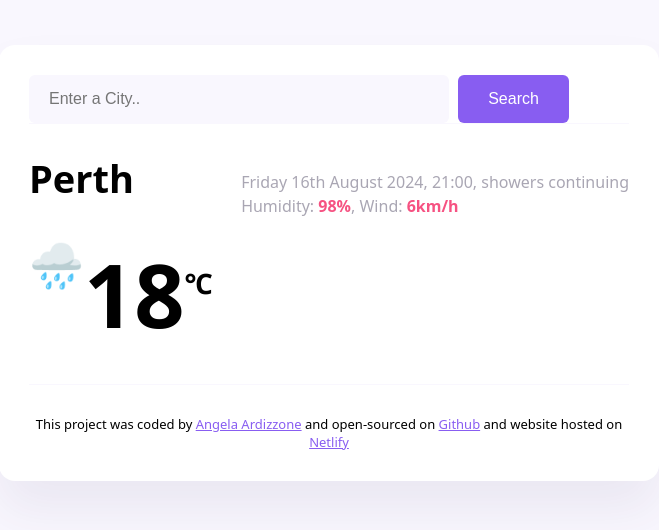
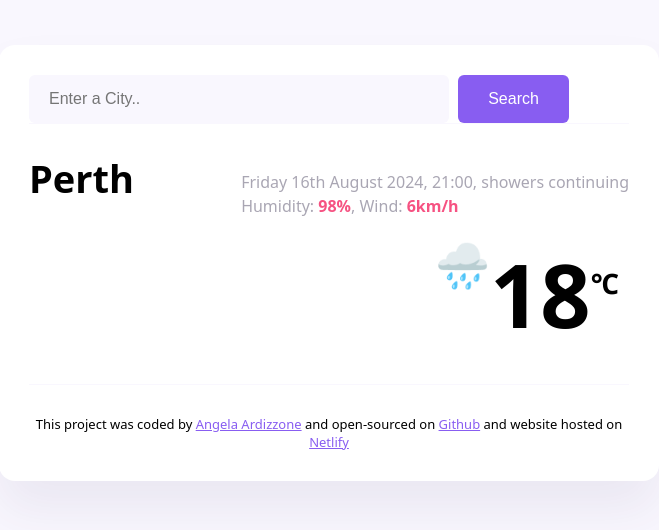
Before and after one commit to AngelLilz/city-temperature-app, a plain HTML site: page index.html in a window 1280 px wide. Shown: the whole page, without its empty margins (311-970 px from the left). Drawn offline with Linux system fonts and the light colour scheme.

Commit message:
Added justify content

```diff
--- a/src/index.css
+++ b/src/index.css
@@ -60,7 +60,7 @@ li.my-temperature-app-details {
 .my-temperature-app-temperature {
     display: flex;
     flex-direction: row;
-
+    justify-content: right;
     font-size: 88px;
     margin-right: 10px;
     font-weight: bold;
```
Also changed, not shown: index.html (+2 -1 lines).
